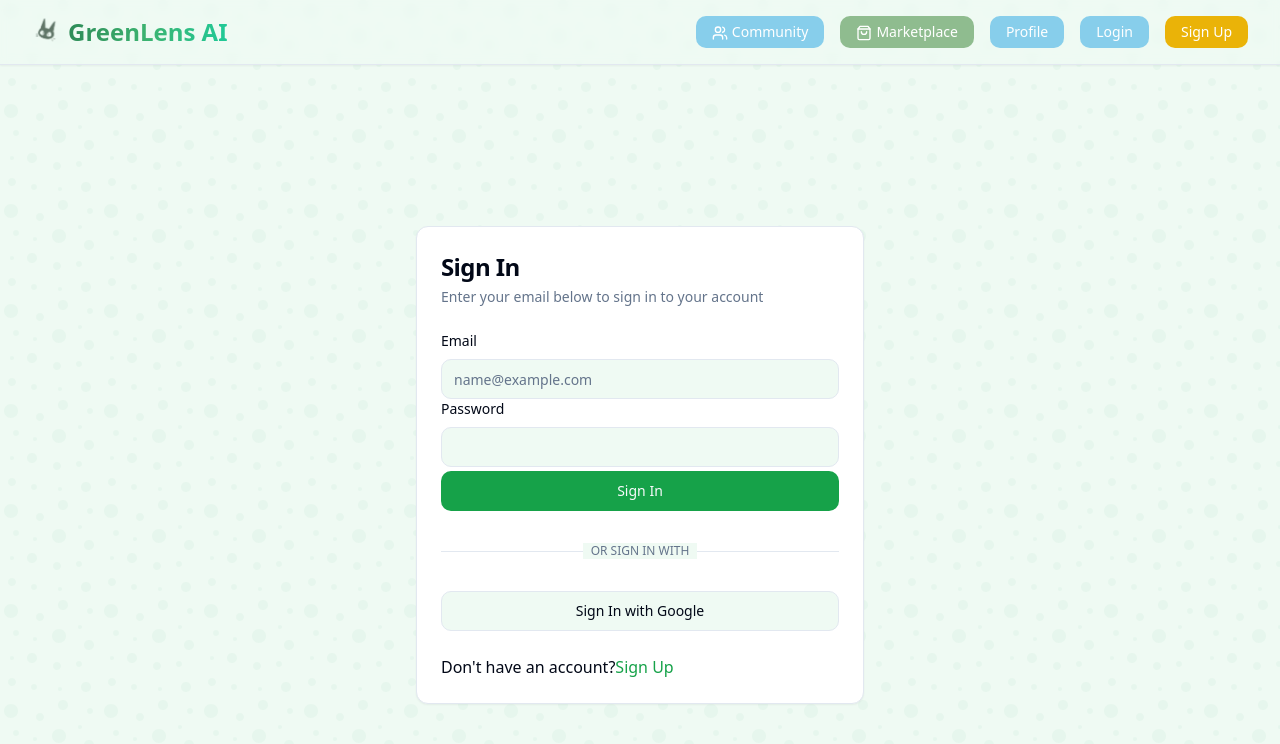
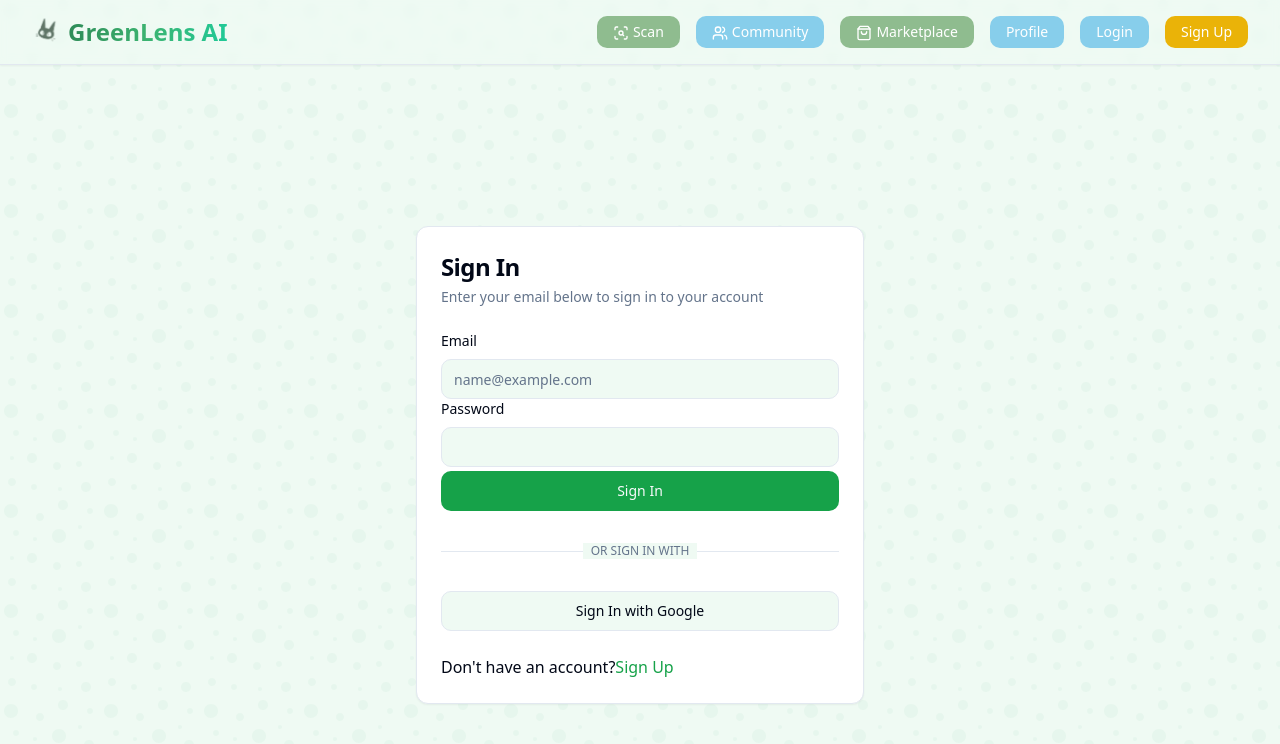
Before and after one commit to Thorfinn05/GreenLens-AI, a React (Vite) app: page /login in a window 1280 px wide. Shown: the top 744 px of the page. Built offline with nearby package versions, Linux system fonts and the light colour scheme; no server answers; what @react-pdf/renderer would draw is missing.

Commit message:
Add Scan button to navigation bar
Introduced a new 'Scan' button in the navigation bar using the ScanSearch icon from lucide-react. This provides quick access to the scan feature from the main layout.

```diff
--- a/src/components/Layout.tsx
+++ b/src/components/Layout.tsx
@@ -72,7 +72,7 @@
 
 
 import { Link, Outlet, useNavigate } from "react-router-dom";
-import { RecycleIcon, Users, ShoppingBag } from "lucide-react";
+import { RecycleIcon, Users, ShoppingBag, ScanSearch } from "lucide-react";
 import { useAuth } from "@/contexts/AuthContext";
 
 export default function Layout() {
@@ -98,6 +98,14 @@ export default function Layout() {
           </Link>
 
           <nav className="flex gap-4 items-center">
+            <Link
+              to="/"
+              className="px-4 py-1.5 rounded-md text-sm font-medium bg-eco-green-light text-white hover:bg-eco-green transition duration-200"
+            >
+              <ScanSearch className="inline-block h-4 w-4 mr-1" />
+              Scan
+            </Link>
+
             <Link
               to="/community"
               className="px-4 py-1.5 rounded-md text-sm font-medium bg-eco-blue-light text-white hover:bg-eco-blue transition duration-200"
```
